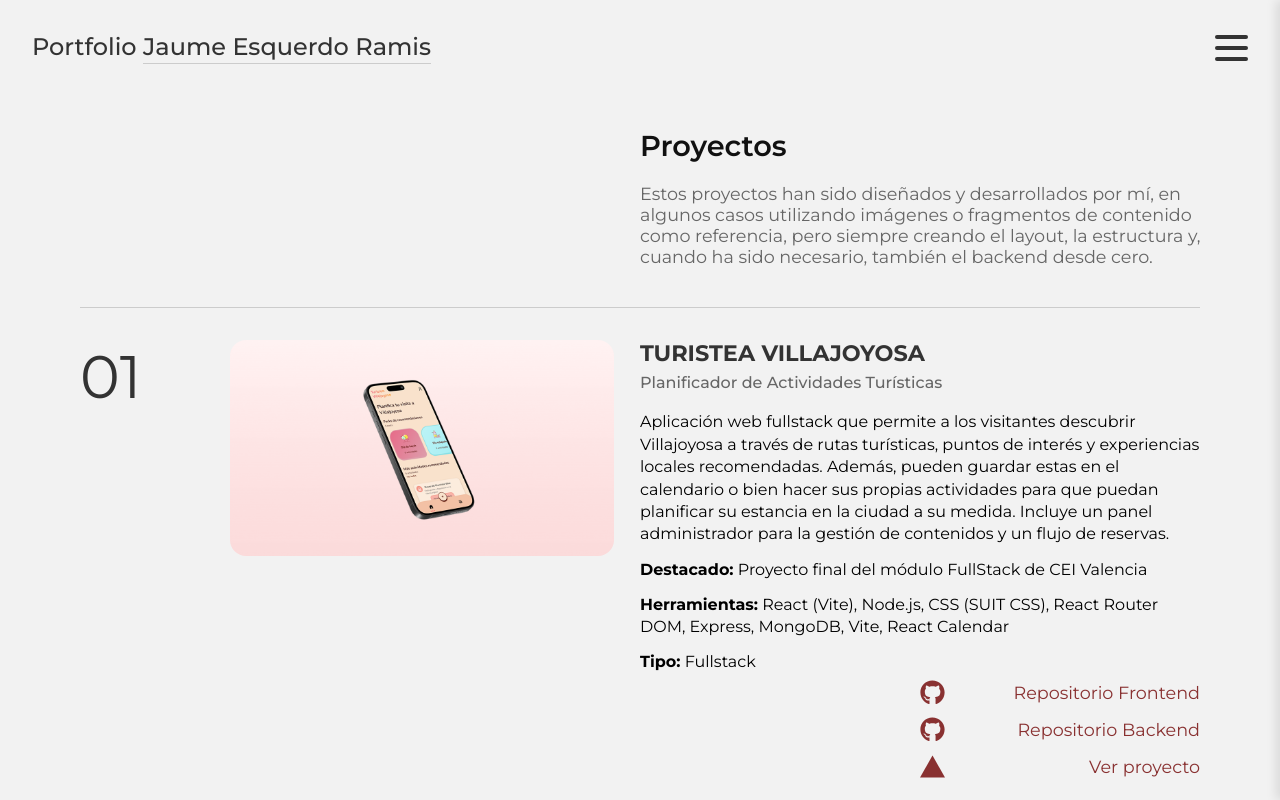
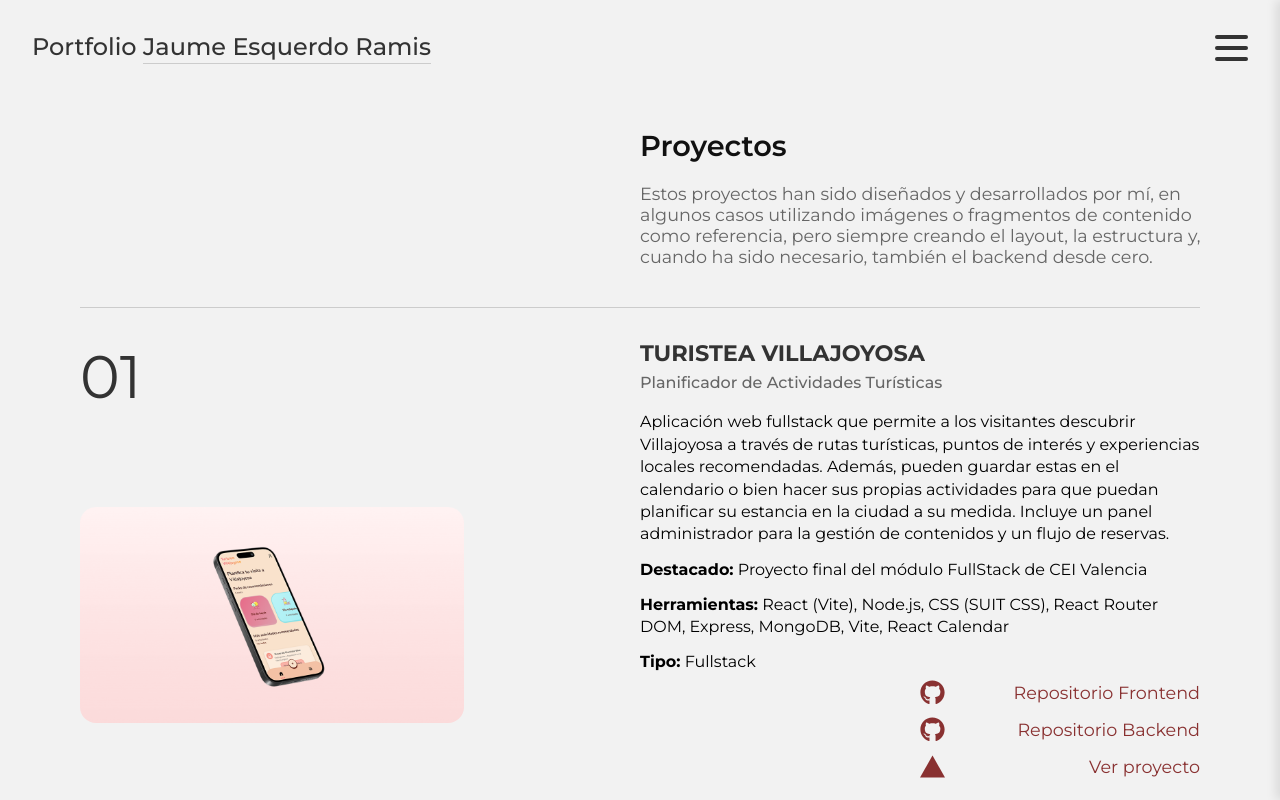
Before and after one commit to JaumeEsquerdo/portfolio-personal, a React (Vite) app in the folder portfolio-jaume/: page /proyectos in a window 1280 px wide. Shown: the top 800 px of the page. Built offline with nearby package versions, Linux system fonts and the light colour scheme; a web font is replaced by a local one.

Commit message:
actualizar padding right de panel media proyectos

```diff
--- a/portfolio-jaume/src/css/proyectos.css
+++ b/portfolio-jaume/src/css/proyectos.css
@@ -74,7 +74,8 @@
   justify-content: space-between;
   align-items: flex-start;
   flex-wrap: wrap;
-  padding-right: clamp(12px, 2vw, 32px);
+  /* padding-right: clamp(12px, 2vw, 32px); */
+  padding-right: clamp(20px, 6vw, 80px);
   gap: clamp(20px, 6vw, 80px);
   /* clamp => minimo, por donde puede fluir (IDEAL), maximo */
 }
@@ -259,7 +260,6 @@
     display: flex;
     flex-direction: column;
     /* padding: 0 20px; */
-    padding-right: 40px;
   }
 
   .Proyectos-h3 {
```
